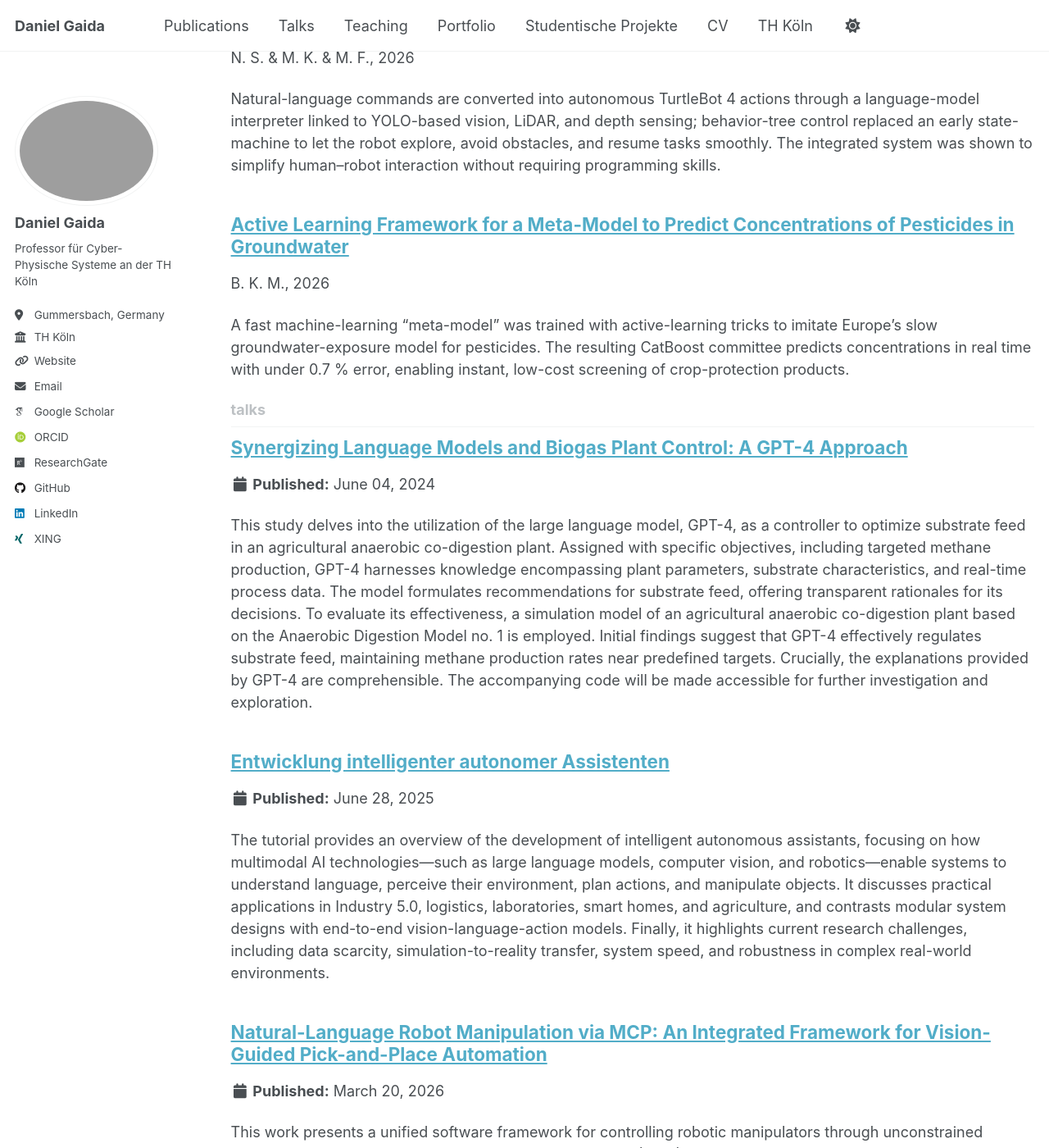
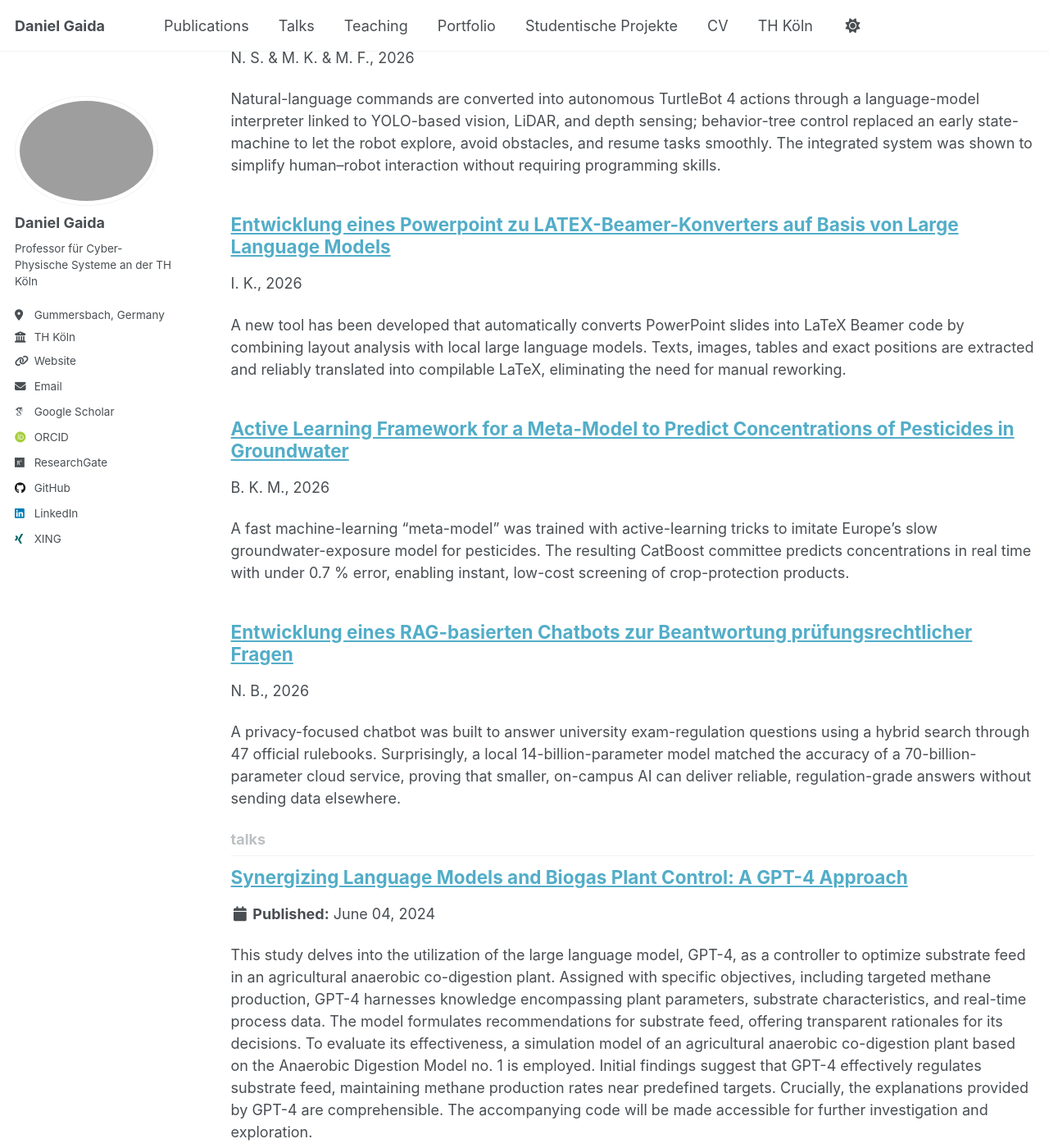
Before and after one commit to dgaida/dgaida.github.io, a Jekyll site: the page built from _pages/collection-archive.html, in a window 1280 px wide and 1400 px high, scrolled down 9996 px. Shown: the whole window at 82% size. Built offline with Jekyll 4.4.1, drawn with Linux system fonts in a browser that asks for light colours; some web fonts are replaced; a script that is not in the unit is left out.

Commit message:
add projects and algorithmik description

```diff
--- /dev/null
+++ b/_student_projects/2026_sose26_ba_nibo.md
@@ -0,0 +1,12 @@
+---
+title: "Entwicklung eines RAG-basierten Chatbots zur Beantwortung prüfungsrechtlicher Fragen"
+author: "N. B."
+date: "2026-04-28"
+excerpt: |
+  A privacy-focused chatbot was built to answer university exam-regulation questions using a hybrid search through 47 official rulebooks. Surprisingly, a local 14-billion-parameter model matched the accuracy of a 70-billion-parameter cloud service, proving that smaller, on-campus AI can deliver reliable, regulation-grade answers without sending data elsewhere.
+collection: student_projects
+type: "Bachelorthesis"
+semester: "SoSe26"
+---
+
+A privacy-focused chatbot was built to answer university exam-regulation questions using a hybrid search through 47 official rulebooks. Surprisingly, a local 14-billion-parameter model matched the accuracy of a 70-billion-parameter cloud service, proving that smaller, on-campus AI can deliver reliable, regulation-grade answers without sending data elsewhere.
--- /dev/null
+++ b/_student_projects/2026_sose26_pr_ivku.md
@@ -0,0 +1,12 @@
+---
+title: "Entwicklung eines Powerpoint zu LATEX-Beamer-Konverters auf Basis von Large Language Models"
+author: "I. K."
+date: "2026-03-25"
+excerpt: |
+  A new tool has been developed that automatically converts PowerPoint slides into LaTeX Beamer code by combining layout analysis with local large language models. Texts, images, tables and exact positions are extracted and reliably translated into compilable LaTeX, eliminating the need for manual reworking.
+collection: student_projects
+type: "Projektteil WASP2"
+semester: "SoSe26"
+---
+
+A new tool has been developed that automatically converts PowerPoint slides into LaTeX Beamer code by combining layout analysis with local large language models. Texts, images, tables and exact positions are extracted and reliably translated into compilable LaTeX, eliminating the need for manual reworking.
```
Also changed, not shown: _teaching/2022-ws-alg.md (+11 -3 lines).
